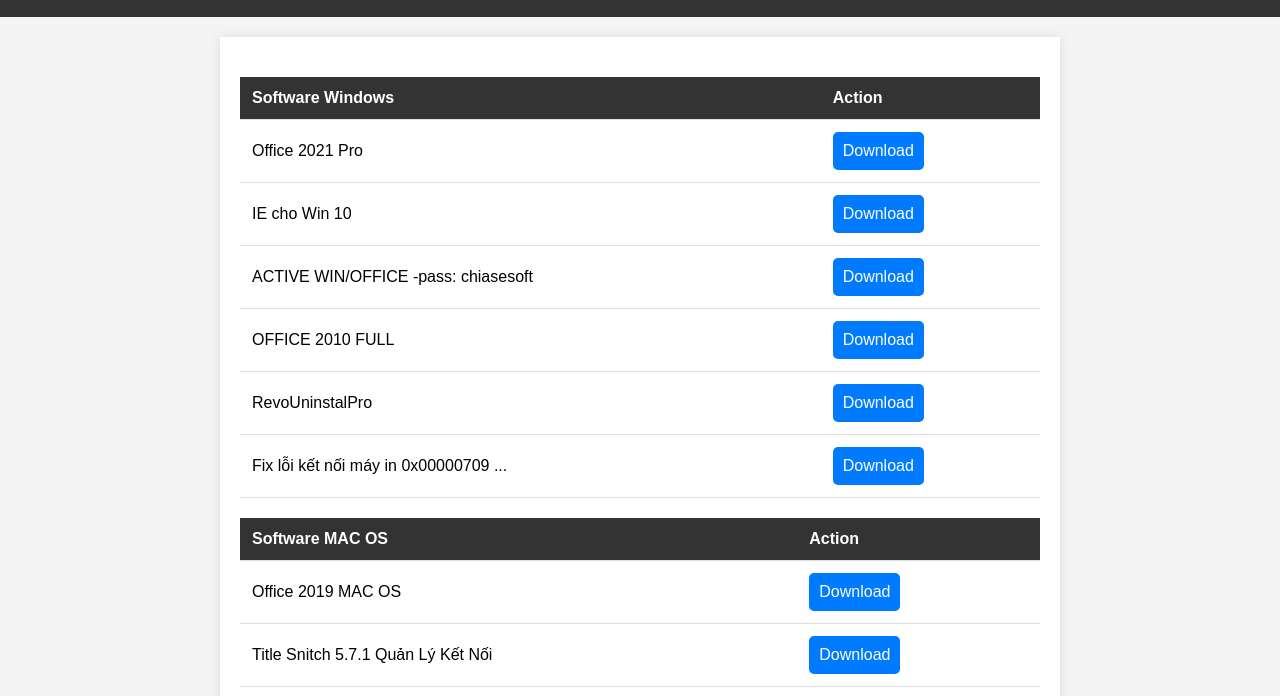
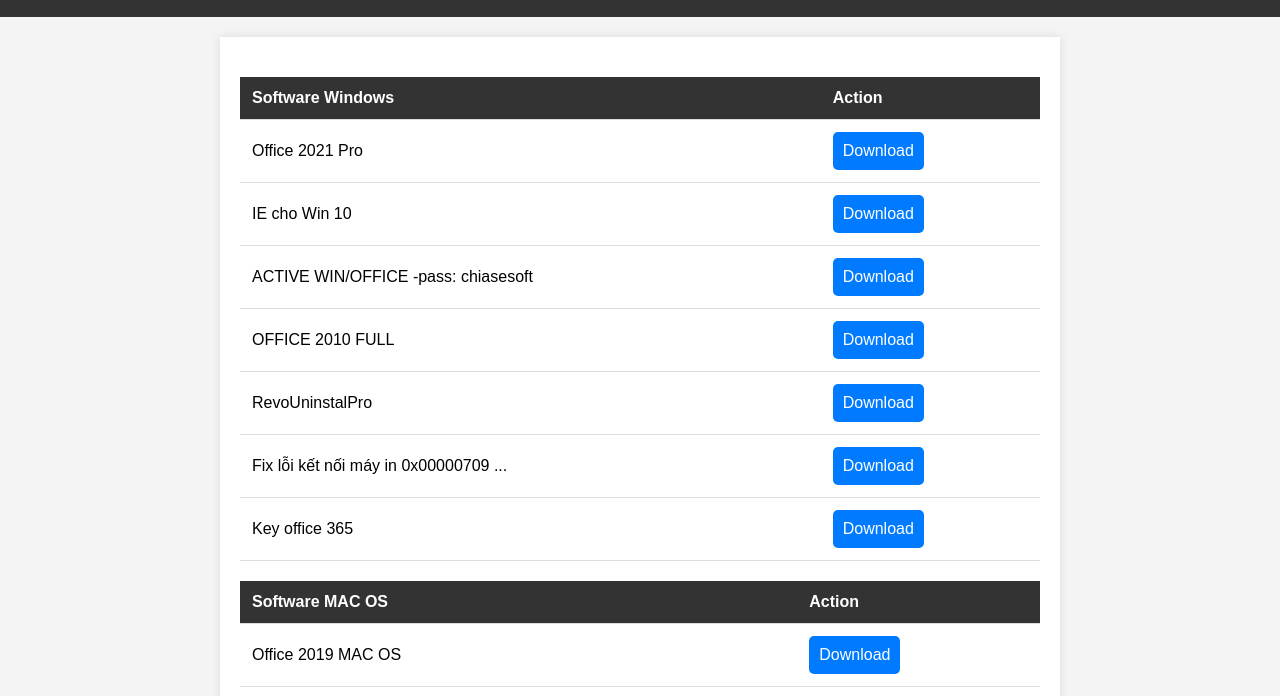
Before and after one commit to botchien20080/chiasesoft, a plain HTML site: page index.html in a window 1280 px wide. Shown: the part 95-791 px from the top of the page. Drawn offline with Linux system fonts and the light colour scheme.

Commit message:
Update index.html

```diff
--- a/index.html
+++ b/index.html
@@ -97,6 +97,11 @@
                     <td>Fix lỗi kết nối máy in 0x00000709 ... </td>
                     <td><a class="download-btn" href="https://bit.ly/fixloiketnoimayin"target="_blank">Download</a></td>
                 </tr>
+                <tr>
+                    <td>Key office 365 </td>
+                    <td><a class="download-btn" href=" https://bit.ly/3vrZnaW"target="_blank">Download</a></td>
+                </tr>
+
                 <!-- Add more software items as needed -->
             </tbody>
         </table>
```
